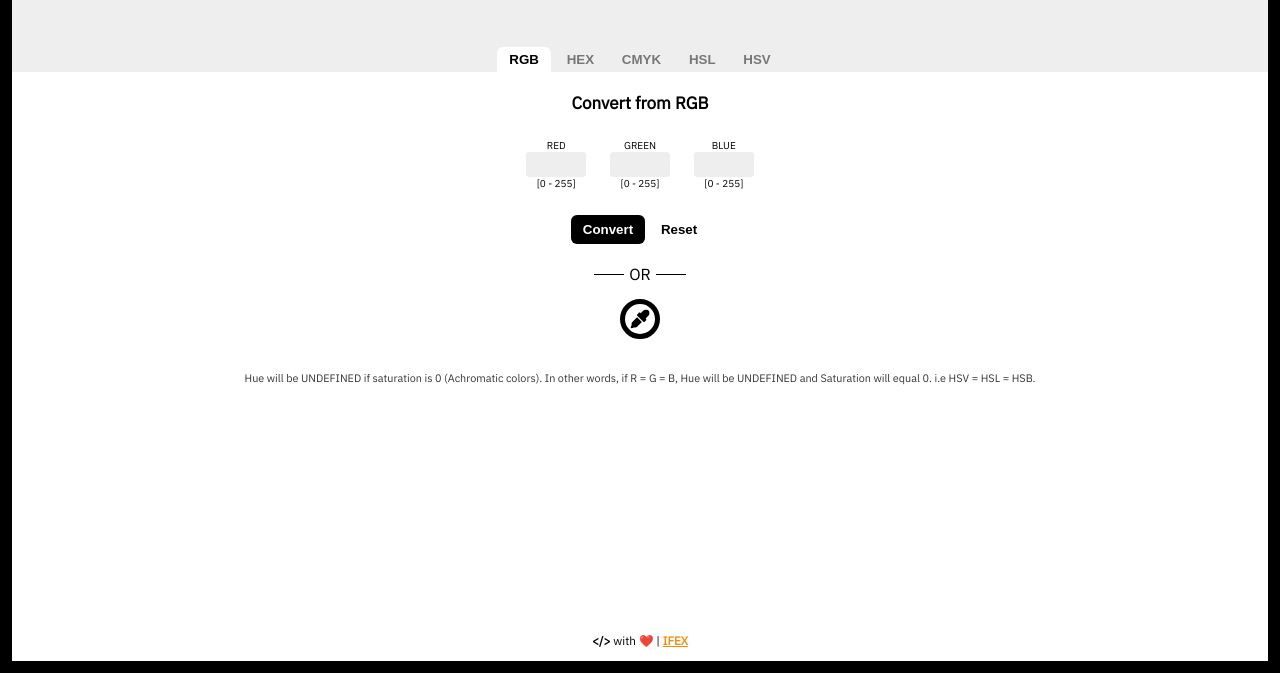
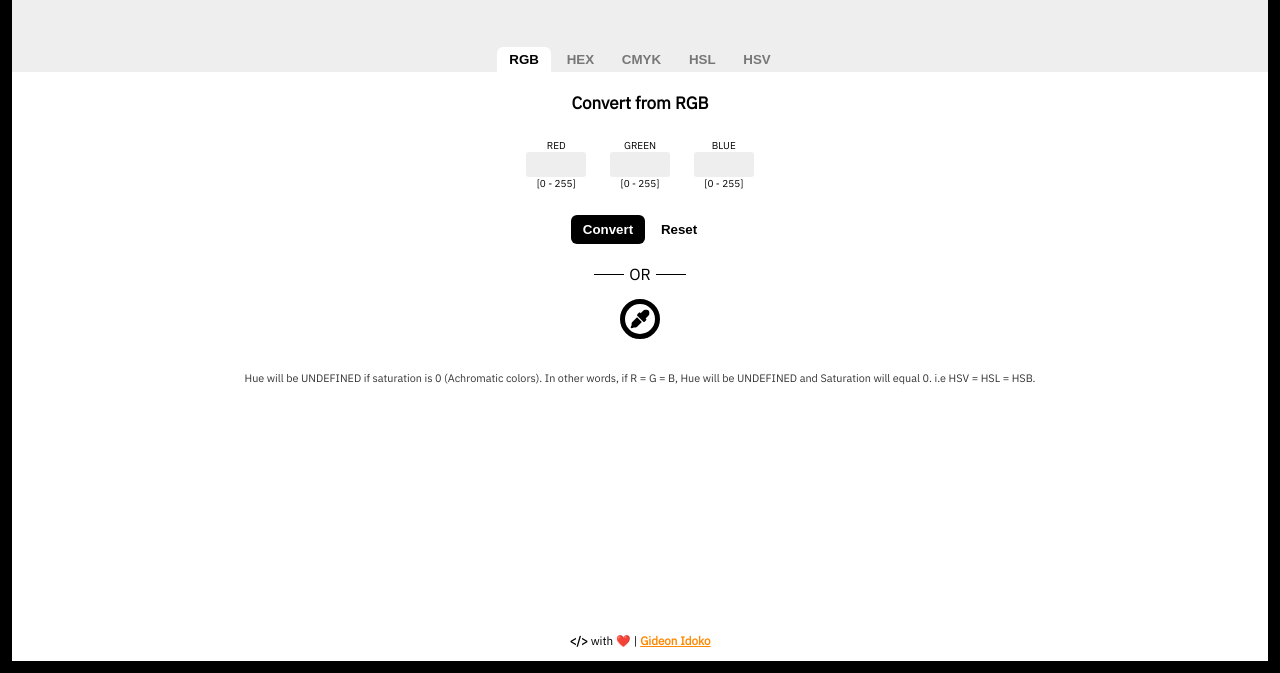
Before and after one commit to IGIfeanyichukwu/colorconverter, a plain HTML site: page index.html in a window 1280 px wide. Shown: the part 127-800 px from the top of the page. Drawn offline with Linux system fonts and the light colour scheme.

Commit message:
minor changes

```diff
--- a/index.html
+++ b/index.html
@@ -216,7 +216,7 @@
 			</div>
 
 		</div>
-		<p class="footer"><small><b>&lt;/&gt;</b> with ❤️ | <a href="https://ig-ifex.netlify.app" target="_blank" rel="noreferer noopener">IFEX</a></small></p>
+		<p class="footer"><small><b>&lt;/&gt;</b> with ❤️ | <a href="https://github.com/IamGideonIdoko" target="_blank" rel="noreferer noopener">Gideon Idoko</a></small></p>
 	</div>
 
 	<script src="./toastify/toastify.js" defer></script>
```
Also changed, not shown: 1 other file.
